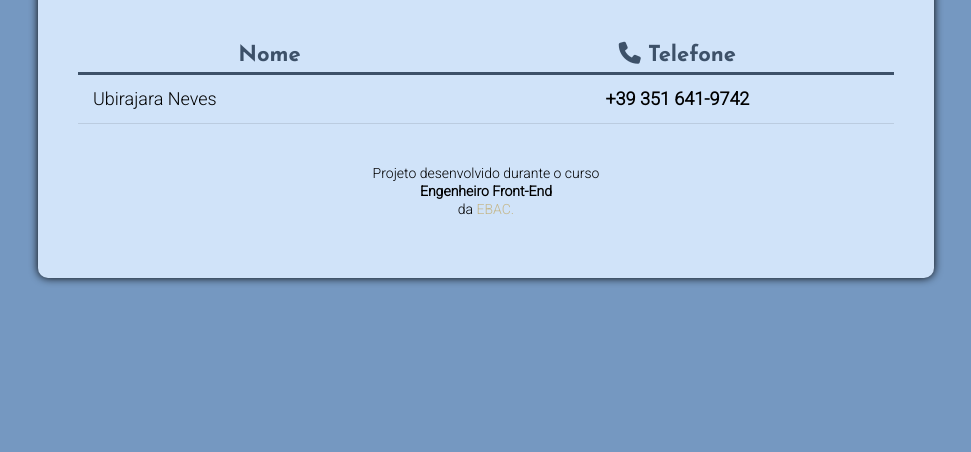
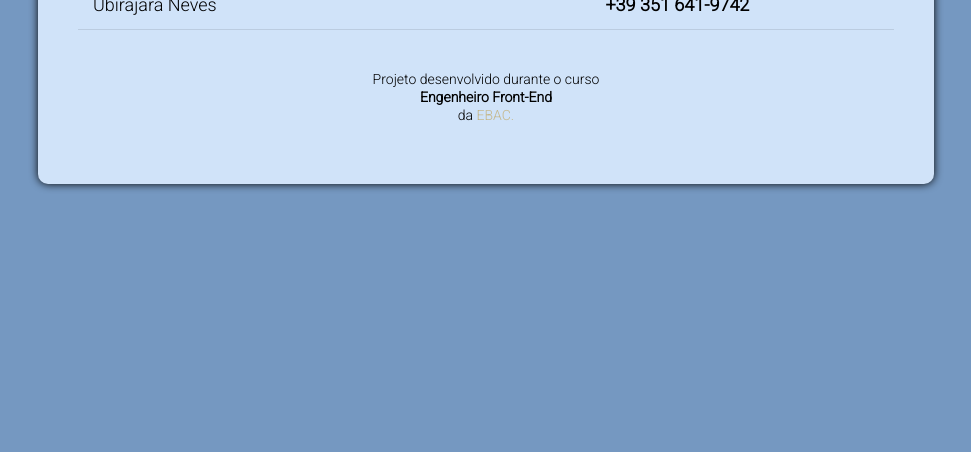
Before and after one commit to biraneves/ebac_agenda_de_contatos, a plain HTML site: page index.html in a window 1280 px wide. Shown: the part 348-800 px from the top of the page, without its empty margins (154-1125 px from the left). Drawn offline with Linux system fonts and the light colour scheme.

Commit message:
Ajuste nos alinhamentos do container

```diff
--- a/assets/css/main.css
+++ b/assets/css/main.css
@@ -19,7 +19,7 @@ body {
   background-color: var(--body-background-color);
   display: flex;
   justify-content: center;
-  align-items: center;
+  align-items: start;
   font-family: var(--base-font);
 }
 
@@ -27,6 +27,7 @@ body {
   width: 70vw;
   min-height: 300px;
   background-color: var(--container-background-color);
+  margin: 80px auto 40px auto;
   padding: 60px 40px;
   border: none;
   border-radius: 10px;
```
